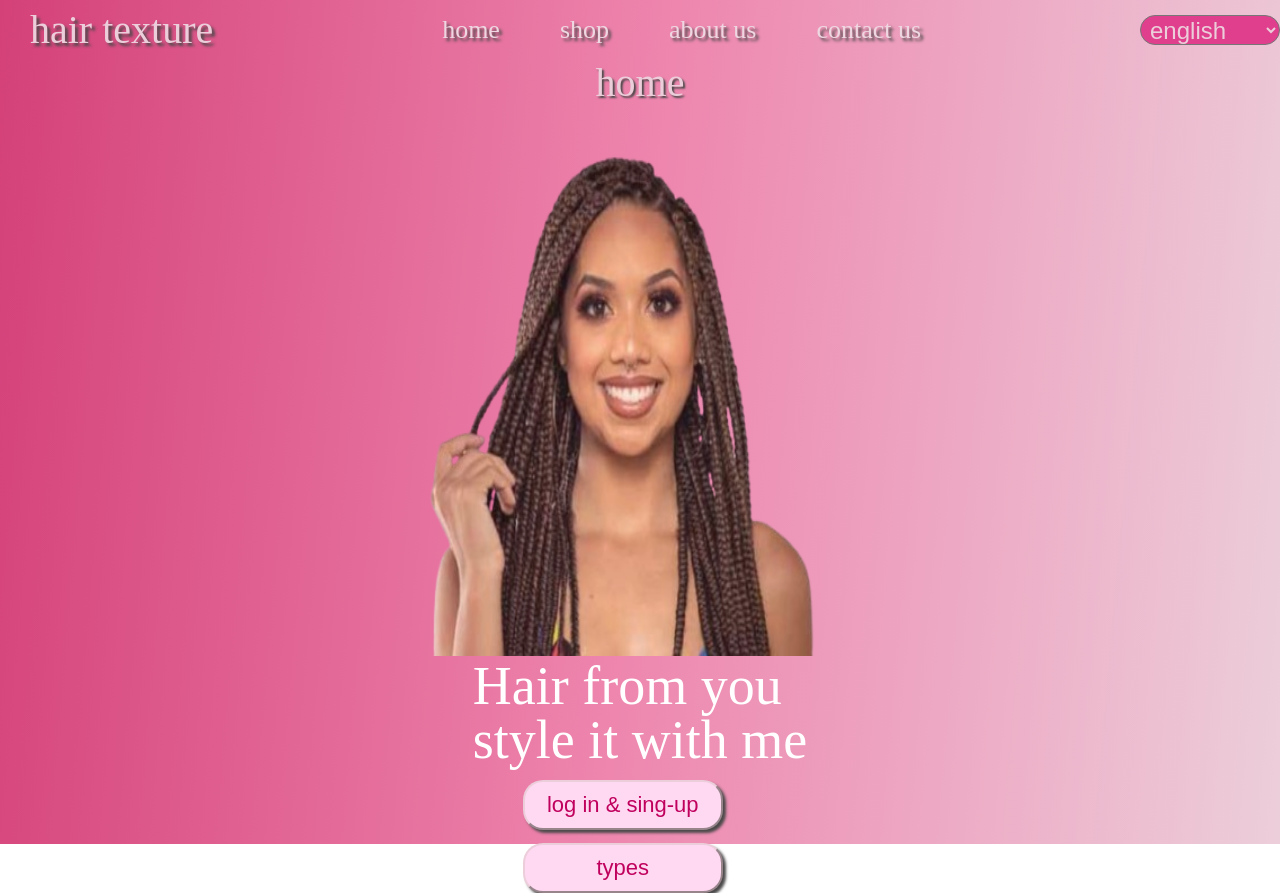
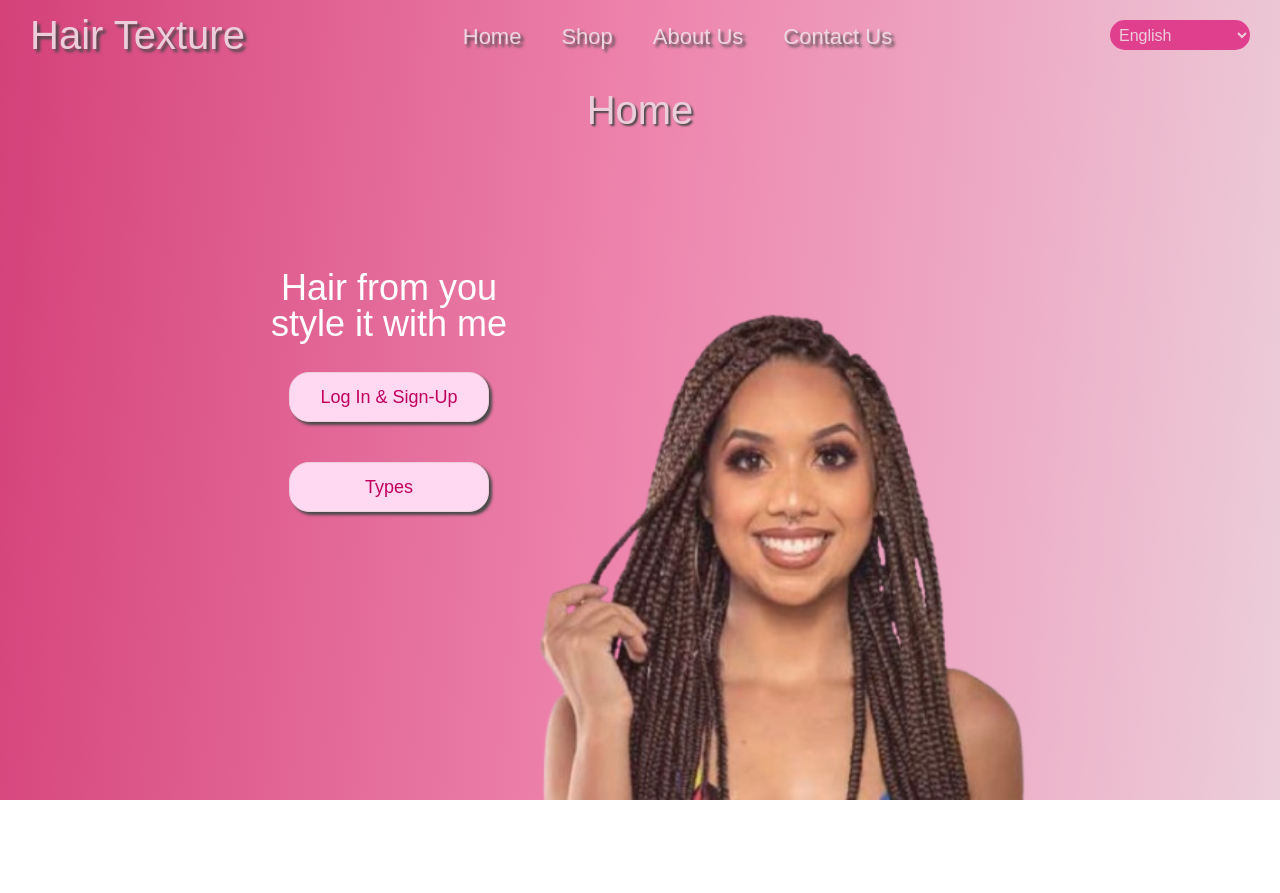
Before and after one commit to sama1387/MyWebsite, a plain HTML site: page view/index.html in a window 1280 px wide. After the commit the page ends 800 px from the top, so only its background shows below. Drawn offline with Linux system fonts and the light colour scheme.

Commit message:
code refactoring

```diff
--- a/styles/main.css
+++ b/styles/main.css
@@ -1,68 +1,205 @@
-body{
+body {
     background-image: linear-gradient(95deg, #d44179, #EE86AE, #ECCEDA);
     background-repeat: no-repeat;
-    height: auto;
-}
-ul{
-    display: inline-block;
-    list-style: none;
-}
-a{
-    text-decoration: none;color: #eed7e0;font-size: 32px;
-}
-.english{
-    color: #ECCEDA;background-color: #e03f8d;border-radius: 30px;width: 140px;height: 30px;
-    padding-left: 5px;
-    font-size: 24px;
+    background-size: cover;
+    background-attachment: fixed;
+    font-family: sans-serif;
+    margin: 0;
+    padding: 0;
   }
 
-.menu{
+  .navbar {
     display: flex;
-    justify-content: center;
+    justify-content: space-between;
     align-items: center;
+    height: 70px;
+    padding: 0 30px;
   }
 
-.menu-item{
-    padding: 0 30px;
-    font-size: 26px;
-    transition: 1s;
+  .logo {
+    color: #ECCEDA;
+    font-size: 40px;
     text-shadow: 3px 3px 3px rgb(75, 73, 73);
   }
-.menu-item:hover{
-    transform: scale(1.2);
-    transition: 1s;
+
+  .menu {
+    display: flex;
+    list-style: none;
+    padding: 0;
+    margin: 0;
   }
-.menu-item a:hover{
 
+  .menu-item {
+    padding: 0 20px;
+    font-size: 26px;
+    transition: 0.3s ease;
+    text-shadow: 3px 3px 3px rgb(75, 73, 73);
+  }
+
+  .menu-item a {
+    text-decoration: none;
+    color: #eed7e0;
+    font-size: 22px;
+  }
+
+  .menu-item:hover {
+    transform: scale(1.1);
+  }
+
+  .menu-item a:hover {
     color: #C0005D;
   }
-img{
-    position: absolute;
+
+  .english {
+    color: #ECCEDA;
+    background-color: #e03f8d;
+    border-radius: 30px;
+    width: 140px;
+    height: 30px;
+    padding-left: 5px;
+    font-size: 16px;
+    border: none;
+  }
+
+  .page-title {
+    color: #ECCEDA;
+    font-size: 40px;
+    text-align: center;
+    text-shadow: 2px 2px 2px rgb(75, 73, 73);
+    margin: 20px 0;
+  }
+
+  .container {
+    display: flex;
+    justify-content: space-around;
+    align-items: center;
+    flex-wrap: wrap;
+    padding: 20px;
+    padding-bottom: 100px;
+    position: relative;
+    z-index: 1;
+  }
+
+  .content {
+    font-size: 36px;
+    color: #FFFFFF;
+    display: flex;
+    flex-direction: column;
+    gap: 20px;
+    text-align: center;
+    padding-top: 100px;
+  }
+
+  .button {
+    width: 200px;
+    height: 50px;
+    border-radius: 20px;
+    font-size: 18px;
+    background-color: #FFD8F2;
+    border: 1px solid #ECCEDA;
+    color: #C0005D;
+    box-shadow: 3px 3px 3px rgb(75, 73, 73);
+    margin: 10px auto;
+    cursor: pointer;
+    transition: 0.3s ease;
+  }
+
+  .button:hover {
+    transform: scale(1.05);
+  }
+
+  .image-wrapper {
+    text-align: center;
+  }
+
+  .image {
+    width: 950px;
+    max-width: 100%;
+    height: auto;
+    opacity: 0.9;
+    position: fixed;
     bottom: 0;
     right: 0;
+    z-index: -1;
   }
-.button{
-    text-align: center;
-    width: 200px;height: 50px;
-    border-radius: 20px;
-    font-size: 22px;margin-left: 50px;
-    background-color: #FFD8F2;
-    border-color: #ECCEDA;color: #C0005D;
-    box-shadow: 3px 3px 3px rgb(75, 73, 73);
-    transition: 1s;
-
-}
-.button:hover{
-    transform: scale(1.1);
-    transition: 1s;
+  /* همبرگر پیش‌فرض پنهان */
+.hamburger {
+    display: none;
+    font-size: 30px;
+    cursor: pointer;
+    color: #ECCEDA;
+    margin-right: 20px;
   }
 
-@media screen and (max-width:1390px) {
-    .image{
-        position: static;
+  /* منوی موبایل مخفی پیش‌فرض */
+  .mobile-menu {
+    display: none;
+    flex-direction: column;
+    position: absolute;
+    top: 70px;
+    right: 20px;
+    background-color: #e03f8d;
+    border-radius: 10px;
+    padding: 15px;
+    z-index: 10;
   }
 
-    .container{
-        flex-direction: column-reverse;
+  .mobile-menu li {
+    padding: 10px;
+    text-align: right;
+  }
+
+  .mobile-menu a {
+    color: #ECCEDA;
+    font-size: 20px;
+    text-decoration: none;
+  }
+
+  /* ریسپانسیو برای موبایل */
+  @media screen and (max-width: 768px) {
+    .menu {
+      display: none;
+    }
+
+    .hamburger {
+      display: block;
     }
   }
+
+  /* Responsive */
+  @media screen and (max-width: 768px) {
+    .container {
+      flex-direction: column-reverse;
+      text-align: center;
+    }
+
+    .logo {
+      font-size: 30px;
+    }
+
+    .menu-item {
+      padding: 0 10px;
+      font-size: 20px;
+    }
+
+    .page-title {
+      font-size: 32px;
+    }
+
+    .button {
+      width: 80%;
+    }
+    .content {
+        padding-top: 10px;
+    }
+    .image {
+        width: 800px;
+        max-width: 100%;
+        height: auto;
+        opacity: 0.9;
+        position: fixed;
+        bottom: 0;
+        right: 0;
+        z-index: -1;
+      }
+  }
--- a/view/index.html
+++ b/view/index.html
@@ -1,58 +1,60 @@
 <!DOCTYPE html>
 <html lang="en">
 <head>
-    <meta charset="UTF-8">
-    <meta name="viewport" content="width=device-width, initial-scale=1.0">
-    <link rel="stylesheet" href="/styles/main.css">
-    <link rel="stylesheet" href="/styles/reset.css">
-    <title>hair texture</title>
+  <meta charset="UTF-8" />
+  <meta name="viewport" content="width=device-width, initial-scale=1.0"/>
+  <link rel="stylesheet" href="/styles/reset.css"/>
+  <link rel="stylesheet" href="/styles/main.css"/>
+  <title>Hair Texture</title>
 </head>
 <body>
-    <div>
-        <nav style="display: flex; justify-content:space-between; align-items: center;">
 
-            <h1 style="color: #ECCEDA;font-size: 40px;margin: 10px;margin-left: 30px;text-shadow: 3px 3px 3px rgb(75, 73, 73);">hair texture</h1>
-            <ul class="menu">
-                <li class="menu-item">
-                    <a href="index.html" id="li">home</a>
-                </li>
-                <li class="menu-item">
+    <nav class="navbar">
+        <h1 class="logo">Hair Texture</h1>
 
-                    <a href="shop.html">shop</a>
-                </li>
-                <li class="menu-item">
+        <!-- Hamburger Icon -->
+        <div class="hamburger" onclick="toggleMenu()">☰</div>
 
-                    <a href="about.html">about us</a>
-                </li>
-                <li class="menu-item">
+        <!-- Desktop Menu -->
+        <ul class="menu">
+          <li class="menu-item"><a href="index.html">Home</a></li>
+          <li class="menu-item"><a href="shop.html">Shop</a></li>
+          <li class="menu-item"><a href="about.html">About Us</a></li>
+          <li class="menu-item"><a href="contact.html">Contact Us</a></li>
+        </ul>
 
-                    <a href="cotact.html">contact us</a>
-                </li>
-            </ul>
+        <!-- Mobile Menu -->
+        <ul class="mobile-menu" id="mobileMenu">
+          <li><a href="index.html">Home</a></li>
+          <li><a href="shop.html">Shop</a></li>
+          <li><a href="about.html">About Us</a></li>
+          <li><a href="contact.html">Contact Us</a></li>
+        </ul>
 
-            <select name="city" id="city" class="english">
-                <option value="english">english</option>
-                <option value="persian">فارسی</option>
-            </select>
-        </nav>
+        <select name="city" id="city" class="english">
+          <option value="english">English</option>
+          <option value="persian">فارسی</option>
+        </select>
+      </nav>
+
+  <h1 class="page-title">Home</h1>
+
+  <div class="container">
+    <div class="content">
+      <p>Hair from you<br />style it with me</p>
+      <a href="login.html"><button class="button">Log In & Sign-Up</button></a>
+      <a href="types.html"><button class="button">Types</button></a>
     </div>
-    <h1 style="color: #ECCEDA;font-size: 40px;text-align: center; text-shadow: 2px 2px 2px rgb(75, 73, 73); padding: 3px;">home</h1>
-    <div class="container" style="display: flex;justify-content: space-around; align-items: center; position: relative; height: 92.3vh;" >
-        <div style="font-size: 54px;color: #FFFFFF; display: flex; flex-direction: column;">
-            <p>Hair from you <br>
-            style it with me</p>
-            <a href="login.html">
-                <button class="button"> log in & sing-up</button>
-            </a>
-            <a href="types.html">
-                <button class="button">types</button>
-            </a>
-        </div>
-        <div>
-            <img class="image" src="/assets/image/baft-moo8-removebg-preview.png" alt="error" style="width: 750px; height: 550px;opacity: 0.9;">
-        </div>
+    <div class="image-wrapper">
+      <img class="image" src="/assets/image/baft-moo8-removebg-preview.png" alt="Hair Style" />
     </div>
+  </div>
 
-
+  <script>
+    function toggleMenu() {
+      const menu = document.getElementById("mobileMenu");
+      menu.style.display = menu.style.display === "flex" ? "none" : "flex";
+    }
+  </script>
 </body>
 </html>
```
Lines whose indentation alone changed are shown as unchanged.
